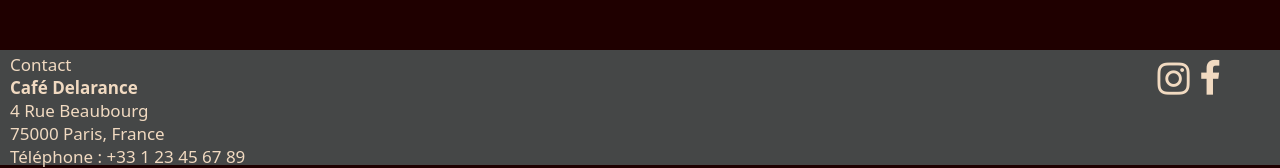
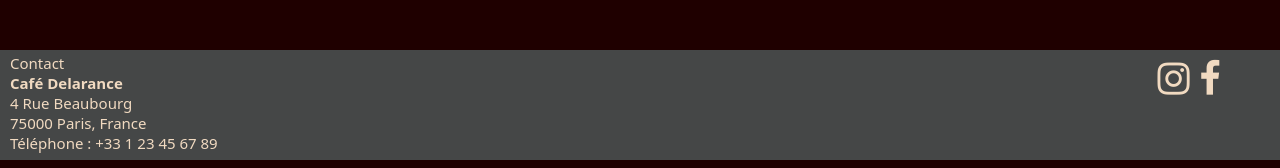
Before and after one commit to Lughleur/Cafe-Delarance, a plain HTML site: page index.html in a window 1280 px wide. Shown: the part 2069-2237 px from the top of the page. Drawn offline with Linux system fonts and the light colour scheme.

Commit message:
Add files via upload

```diff
--- a/style.css
+++ b/style.css
@@ -189,7 +189,7 @@ a:link {
       position: relative;
       bottom: 0;
       width: 100%;
-      height:115px;
+      height:110px;
       background-color: #454747;
       color:#F1DAC1;
     }
@@ -203,7 +203,7 @@ a:link {
     }
     .contact{
       position:absolute;
-      font-size:17px;
+      font-size:15px;
     }
     #CGV{
       top:90px;
```
